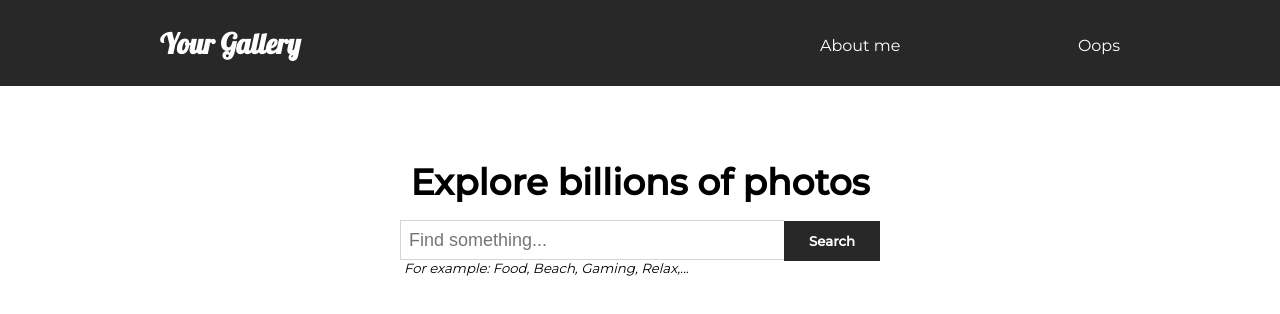
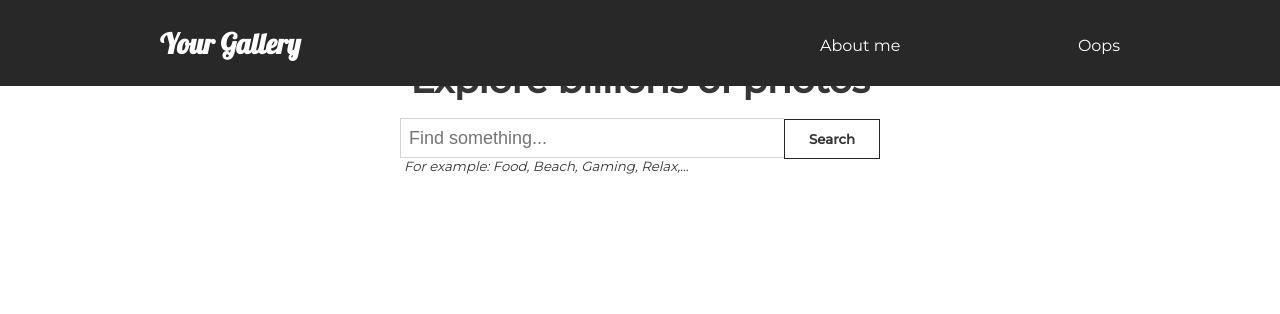
Before and after one commit to tuanthanh2067/gallery-react, a React (Create React App) app: page / in a window 1280 px wide. Shown: the top 314 px of the page. Built offline with nearby package versions, Linux system fonts and the light colour scheme; no server answers; what pexels would draw is missing.

Commit message:
add darkmode and update links

```diff
--- a/src/App.js
+++ b/src/App.js
@@ -5,21 +5,28 @@ import Gallery from "./containers/Gallery";
 import Nav from "./components/Nav";
 import AboutMe from "./components/AboutMe";
 import PageNotFound from "./components/PageNotFound";
+import { useModes } from "./components/useModes";
+import { lightTheme, darkTheme } from "./components/Themes";
 
 // styles
 import GlobalStyle from "./GlobalStyles";
+import { ThemeProvider } from "styled-components";
 
 // Router
 import { Switch, Route } from "react-router-dom";
 
 function App() {
+  const [theme, themeToggler] = useModes();
+  const themeMode = theme === "light" ? lightTheme : darkTheme;
+
   return (
+    <ThemeProvider theme={themeMode}>
       <div className="App">
         <GlobalStyle></GlobalStyle>
         <Nav></Nav>
         <Switch>
           <Route path={["/photos/:pattern/:page", "/"]} exact>
-          <Gallery></Gallery>
+            <Gallery themeToggler={themeToggler}></Gallery>
           </Route>
           <Route path="/aboutme">
             <AboutMe></AboutMe>
@@ -29,6 +36,7 @@ function App() {
           </Route>
         </Switch>
       </div>
+    </ThemeProvider>
   );
 }
 
--- a/src/GlobalStyles.js
+++ b/src/GlobalStyles.js
@@ -17,6 +17,9 @@ const GlobalStyle = createGlobalStyle`
     .App {
         height: 100vh;
     }
+    button, input[type='submit'] {
+        transition: all 0.35s linear;
+    }
 
 `;
 
--- a/src/components/AboutMe.js
+++ b/src/components/AboutMe.js
@@ -34,6 +34,8 @@ const AboutMe = () => {
 };
 
 const StyledAboutMe = styled.div`
+  background: ${({ theme }) => theme.body};
+  color: ${({ theme }) => theme.text};
   width: 100%;
   height: 100%;
   display: flex;
@@ -43,8 +45,6 @@ const StyledAboutMe = styled.div`
   flex-direction: column;
   padding: 0rem 20rem;
   justify-content: center;
-  background: #242424;
-  color: #f0f0f0;
   @media (max-width: 1300px) {
     padding: 0 10rem;
   }
--- a/src/components/Container.js
+++ b/src/components/Container.js
@@ -45,13 +45,13 @@ const StyledContainer = styled.div`
   }
   button {
     padding: 18px 36px;
-    background: #282828;
     font-size: 1.25rem;
     font-family: "Montserrat", sans-serif;
-    border: none;
     margin-top: 2em;
-    color: white;
     cursor: pointer;
+    background: ${({ theme }) => theme.body};
+    color: ${({ theme }) => theme.text};
+    border: ${({ theme }) => theme.buttonBorder};
   }
 `;
 
--- a/src/components/Explore.js
+++ b/src/components/Explore.js
@@ -3,6 +3,7 @@ import React from "react";
 // components, containers
 import SearchBar from "./SearchBar";
 import Container from "./Container";
+import Toggle from "./Toggle";
 // route
 import { useLocation } from "react-router-dom";
 
@@ -14,12 +15,14 @@ const Explore = ({
   isLoading,
   setIsLoading,
   fetchHandler,
+  themeToggler,
 }) => {
   const location = useLocation();
   const pattern = location.pathname.split("/")[2];
 
   return (
     <StyledExplore>
+      <Toggle themeToggler={themeToggler}></Toggle>
       <h2>Explore billions of photos</h2>
       <SearchBar></SearchBar>
       {pattern && (
@@ -36,13 +39,15 @@ const Explore = ({
 };
 
 const StyledExplore = styled.div`
+  background: ${({ theme }) => theme.body};
+  color: ${({ theme }) => theme.text};
   width: 100%;
+  min-height: 100%;
   display: flex;
   flex-direction: column;
-  margin-top: 10rem;
-  padding: 0 20rem;
+  padding: 10rem 20rem 0rem 20rem;
   align-items: center;
-  justify-content: center;
+  transition: all 0.35s linear;
   h2 {
     font-size: 2.25rem;
   }
--- a/src/components/Nav.js
+++ b/src/components/Nav.js
@@ -1,21 +1,21 @@
 import React from "react";
 import styled from "styled-components";
-import { Link } from "react-router-dom";
+import { NavLink } from "react-router-dom";
 
 const Nav = () => {
   return (
     <StyledNav>
       <h1>
-        <Link to="/" className="logo">
+        <NavLink to="/" className="logo">
           Your Gallery
-        </Link>
+        </NavLink>
       </h1>
       <ul>
         <li>
-          <Link to="/aboutme">About me</Link>
+          <NavLink to="/aboutme">About me</NavLink>
         </li>
         <li>
-          <Link to="/oops">Oops</Link>
+          <NavLink to="/oops">Oops</NavLink>
         </li>
       </ul>
     </StyledNav>
@@ -33,6 +33,7 @@ const StyledNav = styled.nav`
   padding: 0rem 20rem;
   background: #282828;
   z-index: 5;
+
   a {
     color: white;
     text-decoration: none;
@@ -40,10 +41,7 @@ const StyledNav = styled.nav`
     border-bottom: 4px solid transparent;
     padding: 36px 0px;
   }
-  a:hover,
-  a:active {
-    border-bottom: 4px solid white;
-  }
+
   ul {
     display: flex;
     list-style: none;
@@ -52,11 +50,17 @@ const StyledNav = styled.nav`
     display: flex;
     justify-content: space-between;
     height: 100%;
-  }
-  li {
-    display: flex;
-    height: 100%;
-    align-items: center;
+    li {
+      display: flex;
+      height: 100%;
+      align-items: center;
+    }
+
+    a:hover,
+    a:active,
+    a.active {
+      border-bottom: 4px solid white;
+    }
   }
 
   .logo {
--- a/src/components/PageNotFound.js
+++ b/src/components/PageNotFound.js
@@ -12,7 +12,10 @@ const PageNotFound = () => {
 export default PageNotFound;
 
 const StyledPageNotFound = styled.div`
+  background: ${({ theme }) => theme.body};
+  color: ${({ theme }) => theme.text};
   text-align: center;
-  margin: 10rem 0rem;
+  padding: 10rem 0rem 0rem 0rem;
   width: 100%;
+  height: 100%;
 `;
--- a/src/components/SearchBar.js
+++ b/src/components/SearchBar.js
@@ -46,11 +46,11 @@ const StyledForm = styled.form`
   .submit {
     width: 20%;
     height: 100%;
-    background: #282828;
-    color: white;
+    background: ${({ theme }) => theme.body};
+    color: ${({ theme }) => theme.text};
+    border: ${({ theme }) => theme.buttonBorder};
     font-family: "Montserrat", sans-serif;
     font-weight: bold;
-    border: none;
     cursor: pointer;
   }
   @media (max-width: 900px) {
--- /dev/null
+++ b/src/components/Themes.js
@@ -0,0 +1,13 @@
+export const lightTheme = {
+  body: "#FFF",
+  text: "#363537",
+  background: "white",
+  buttonBorder: "1px solid #252525",
+};
+
+export const darkTheme = {
+  body: "#2b2b2b",
+  text: "#FAFAFA",
+  background: "#999",
+  buttonBorder: "1px solid #ffffff",
+};
--- /dev/null
+++ b/src/components/Toggle.js
@@ -0,0 +1,22 @@
+import React from "react";
+import styled from "styled-components";
+
+const Toggle = ({ themeToggler }) => {
+  return <StyledToggle onClick={themeToggler}>Switch mode</StyledToggle>;
+};
+
+const StyledToggle = styled.button`
+  background: ${({ theme }) => theme.body};
+  color: ${({ theme }) => theme.text};
+  border: ${({ theme }) => theme.buttonBorder};
+  border-radius: 12px;
+  padding: 12px 26px;
+  font-family: inherit;
+  font-size: 1.005rem;
+  font-weight: bold;
+  margin-bottom: 0.75rem;
+  outline: none;
+  cursor: pointer;
+`;
+
+export default Toggle;
--- /dev/null
+++ b/src/components/useModes.js
@@ -0,0 +1,23 @@
+import { useState, useEffect } from "react";
+
+export const useModes = () => {
+  const [theme, setTheme] = useState("light");
+
+  const setMode = (mode) => {
+    window.localStorage.setItem("theme", mode);
+    setTheme(mode);
+  };
+
+  const themeToggler = () => {
+    theme === "light" ? setMode("dark") : setMode("light");
+    console.log("toggle mode");
+  };
+
+  useEffect(() => {
+    const localTheme = window.localStorage.getItem("theme");
+    localTheme ? setTheme(localStorage) : setTheme("light");
+    console.log("useModes useEffect");
+  }, []);
+
+  return [theme, themeToggler];
+};
--- a/src/containers/Gallery.js
+++ b/src/containers/Gallery.js
@@ -7,7 +7,7 @@ import Explore from "../components/Explore";
 import { createClient } from "pexels";
 const client = createClient(process.env.REACT_APP_API_KEY);
 
-const Gallery = () => {
+const Gallery = ({ themeToggler }) => {
   const [photos, setPhotos] = useState([]);
   const [isLoading, setIsLoading] = useState(false);
 
@@ -34,6 +34,7 @@ const Gallery = () => {
         isLoading={isLoading}
         setIsLoading={setIsLoading}
         fetchHandler={fetchHandler}
+        themeToggler={themeToggler}
       ></Explore>
     </>
   );
```
Also changed, not shown: 1 other file (tests, documents, lock files or other folders). Lines whose indentation alone changed are shown as unchanged.
